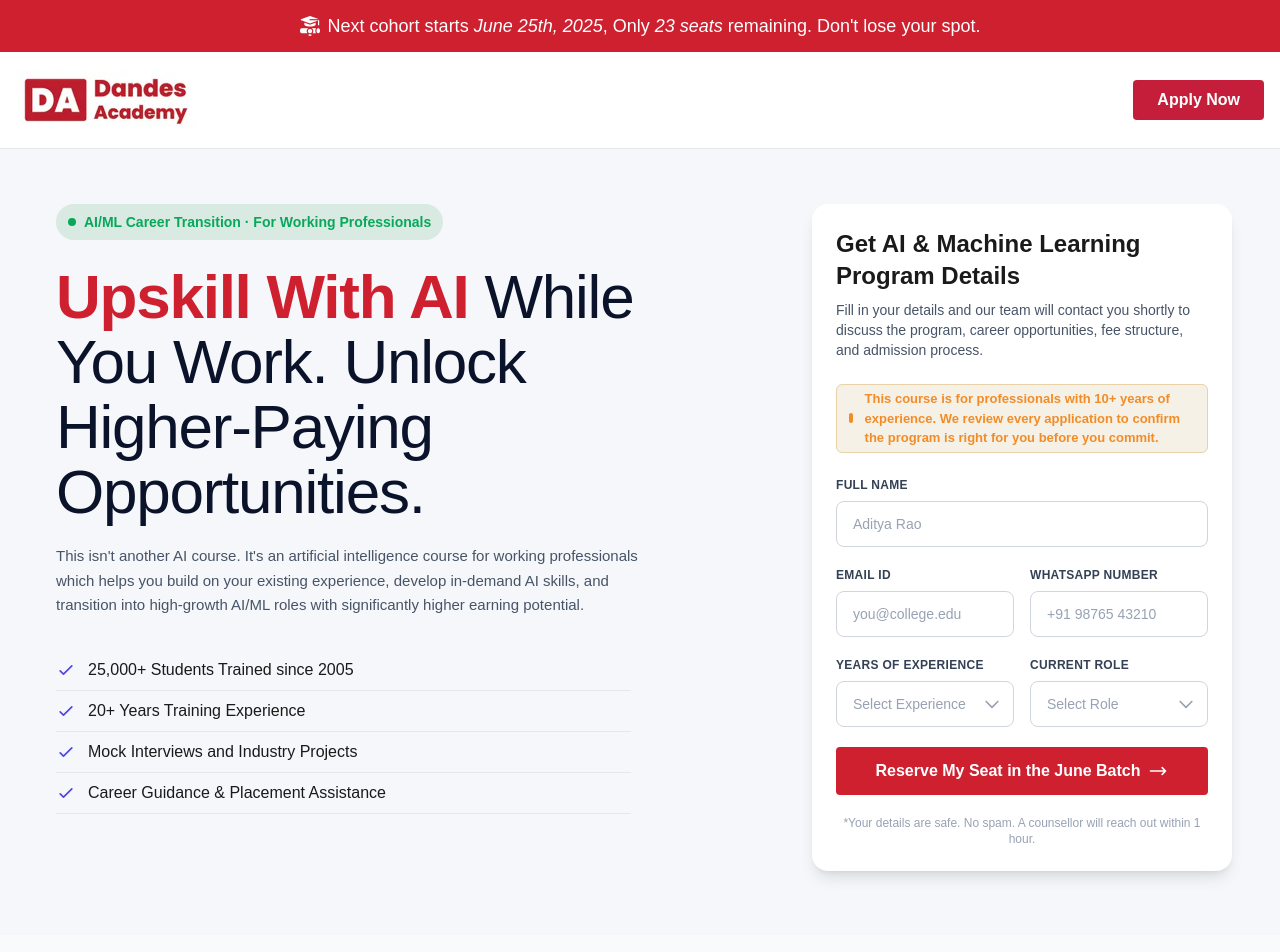
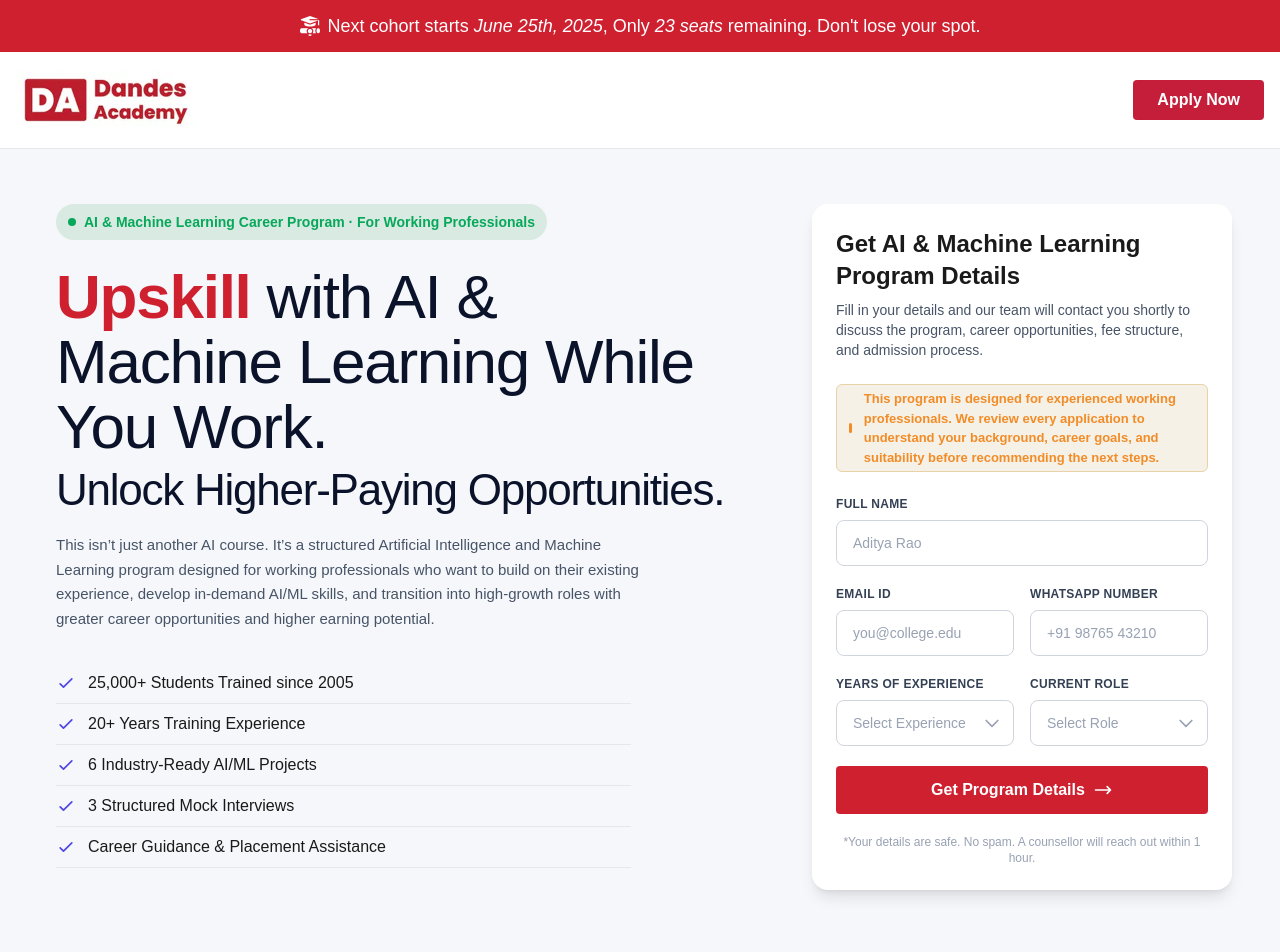
Before and after one commit to srinivas-dande/professionals-landing-page, a Next.js app: page / in a window 1280 px wide. Shown: the top 952 px of the page. Built offline with nearby package versions, Linux system fonts and the light colour scheme.

Commit message:
Chnages updated

```diff
--- a/src/components/working-professionals/FinalCTASection.jsx
+++ b/src/components/working-professionals/FinalCTASection.jsx
@@ -7,7 +7,8 @@ export default function FinalCTASection() {
   const checkItems = [
     '25,000+ Students Trained since 2005',
     '20+ Years Training Experience',
-    'Mock Interviews and Industry Projects',
+    '6 Industry-Ready AI/ML Projects',
+    '3 Structured Mock Interviews',
     'Career Guidance & Placement Assistance',
   ];
 
@@ -187,7 +188,8 @@ export default function FinalCTASection() {
             <div className="bg-[#FEF3C7] rounded-lg px-4 py-3 mb-6 flex items-center gap-2">
               <span className="w-2 h-2 bg-[#F59E0B] rounded-full"></span>
               <span className="text-[#D97706] text-sm font-medium">
-                This course is for professionals with 10+ years of experience. We review every application to confirm the program is right for you before you commit.
+                This program is designed for experienced working professionals.
+                We review every application to understand your background, career goals, and suitability before recommending the next steps.
               </span>
             </div>
 
@@ -283,11 +285,11 @@ export default function FinalCTASection() {
                     className="w-full px-4 py-3 border border-[#D0D5DD] rounded-lg text-[#98A2B3] text-sm bg-white appearance-none focus:outline-none focus:ring-2 focus:ring-[#CF2030] focus:border-transparent cursor-pointer pr-10"
                   >
                     <option value="">Select Experience</option>
-                    <option value="0-2 Years">0-2 Years</option>
-                    <option value="3-5 Years">3-5 Years</option>
-                    <option value="6-10 Years">6-10 Years</option>
-                    <option value="10-15 Years">10-15 Years</option>
-                    <option value="15+ Years">15+ Years</option>
+                    <option value="3 to 6 Years">3 to 6 Years</option>
+                    <option value="6 to 10 Years">6 to 10 Years</option>
+                    <option value="10 to 15 years">10 to 15 years</option>
+                    <option value="15 to 20 Years">15 to 20 Years</option>
+                    <option value="20+ Years">20+ Years</option>
                   </select>
                   {errors.year_of_experience && (
                     <p className="text-red-500 text-xs mt-1">
@@ -318,9 +320,14 @@ export default function FinalCTASection() {
                     <option value="Software Engineer">Software Engineer</option>
                     <option value="Senior Software Engineer">Senior Software Engineer</option>
                     <option value="Tech Lead">Tech Lead</option>
+                    <option value="Project Manager">Project Manager</option>
                     <option value="Engineering Manager">Engineering Manager</option>
-                    <option value="Project Manager">Project Manager</option>
-                    <option value="Business Analyst">Business Analyst</option>
+                    <option value="Product Manager">Product Manager</option>
+                    <option value="Architect">Architect</option>
+                    <option value="Solution Architect">Solution Architect</option>
+                    <option value="Data Engineer">Data Engineer</option>
+                    <option value="DevOps Engineer">DevOps Engineer</option>
+                    <option value="QA / Test Engineer">QA / Test Engineer</option>
                     <option value="Other">Other</option>
                   </select>
                   {errors.current_role && (
@@ -347,7 +354,7 @@ export default function FinalCTASection() {
               disabled={loading}
               className="w-full bg-[#CF2030] hover:bg-[#b01c2a] text-white font-semibold py-3 px-6 rounded-sm flex items-center justify-center gap-2 transition-colors disabled:opacity-60 disabled:cursor-not-allowed"
             >
-              {loading ? "Submitting..." : "Reserve My Seat in the June Batch"}
+              {loading ? "Submitting..." : "Get Program Details"}
 
               {!loading && (
                 <svg
--- a/src/components/working-professionals/HeroSection.jsx
+++ b/src/components/working-professionals/HeroSection.jsx
@@ -7,8 +7,10 @@ export default function HeroSection() {
   const checkItems = [
     '25,000+ Students Trained since 2005',
     '20+ Years Training Experience',
-    'Mock Interviews and Industry Projects',
+    '6 Industry-Ready AI/ML Projects',
+    '3 Structured Mock Interviews',
     'Career Guidance & Placement Assistance',
+
   ];
 
   const [formData, setFormData] = useState({
@@ -150,21 +152,29 @@ export default function HeroSection() {
           <div className="inline-flex items-center gap-2 bg-[#D8EAE2] rounded-full px-3 py-2 mb-6 w-full md:w-auto">
             <span className="w-2 h-2 bg-[#08A85B] rounded-full"></span>
             <span className="text-[#08A85B] text-[11px] md:text-sm font-bold">
-              AI/ML Career Transition · For Working Professionals
+              AI & Machine Learning Career Program · For Working Professionals
             </span>
           </div>
 
           {/* Heading */}
           <h1 className="max-w-[900px] text-[30px] md:text-[58px] lg:text-[62px] font-medium leading-[1.05] tracking-[-0.02em] mb-5">
-            <span className="text-[#CF2030] font-semibold">Upskill With AI</span>
+            <span className="text-[#CF2030] font-semibold">Upskill</span>
             <span className="text-[#0B132B]">
-              {" "}While You Work. Unlock Higher-Paying Opportunities.
-            </span>
+              {" "}with AI & Machine Learning While You Work.
+
+              <span className="block text-[24px] md:text-[40px] lg:text-[44px] text-[#0B132B] mt-2">
+                Unlock Higher-Paying Opportunities.
+              </span>
+
+            </span >
+
           </h1>
+
 
           {/* Description */}
           <p className="text-[#475467] text-[15px] md:text-[15px] leading-7 md:leading-relaxed mb-8 max-w-[600px]">
-            This isn't another AI course. It's an artificial intelligence course for working professionals which helps you build on your existing experience, develop in-demand AI skills, and transition into high-growth AI/ML roles with significantly higher earning potential.
+            This isn’t just another AI course. It’s a structured Artificial Intelligence and Machine Learning program designed for working professionals who want to build on their existing experience, develop in-demand AI/ML skills, and transition into high-growth roles with greater career opportunities and higher earning potential.
+
           </p>
 
           {/* Checklist */}
@@ -197,7 +207,8 @@ export default function HeroSection() {
           <div className="bg-[#F5F1E6] border border-[#E9D2A8] rounded-md px-3 py-1 mb-6 flex items-center gap-3">
             <span className="w-2.5 h-2.5 bg-[#F28C28] rounded-full"></span>
             <span className="text-[#F28C28] text-[13px] font-semibold">
-              This course is for professionals with 10+ years of experience. We review every application to confirm the program is right for you before you commit.
+              This program is designed for experienced working professionals.
+We review every application to understand your background, career goals, and suitability before recommending the next steps.
             </span>
           </div>
 
@@ -293,11 +304,11 @@ export default function HeroSection() {
                     className="w-full px-4 py-3 border border-[#D0D5DD] rounded-lg text-[#98A2B3] text-sm bg-white appearance-none focus:outline-none focus:ring-2 focus:ring-[#CF2030] focus:border-transparent cursor-pointer pr-10"
                   >
                     <option value="">Select Experience</option>
-                    <option value="0-2 Years">0-2 Years</option>
-                    <option value="3-5 Years">3-5 Years</option>
-                    <option value="6-10 Years">6-10 Years</option>
-                    <option value="10-15 Years">10-15 Years</option>
-                    <option value="15+ Years">15+ Years</option>
+                    <option value="3 to 6 Years">3 to 6 Years</option>
+                    <option value="6 to 10 Years">6 to 10 Years</option>
+                    <option value="10 to 15 years">10 to 15 years</option>
+                    <option value="15 to 20 Years">15 to 20 Years</option>
+                    <option value="20+ Years">20+ Years</option>
                   </select>
                   {errors.year_of_experience && (
                     <p className="text-red-500 text-xs mt-1">
@@ -328,9 +339,14 @@ export default function HeroSection() {
                     <option value="Software Engineer">Software Engineer</option>
                     <option value="Senior Software Engineer">Senior Software Engineer</option>
                     <option value="Tech Lead">Tech Lead</option>
+                    <option value="Project Manager">Project Manager</option>
                     <option value="Engineering Manager">Engineering Manager</option>
-                    <option value="Project Manager">Project Manager</option>
-                    <option value="Business Analyst">Business Analyst</option>
+                    <option value="Product Manager">Product Manager</option>
+                    <option value="Architect">Architect</option>
+                    <option value="Solution Architect">Solution Architect</option>
+                    <option value="Data Engineer">Data Engineer</option>
+                    <option value="DevOps Engineer">DevOps Engineer</option>
+                    <option value="QA / Test Engineer">QA / Test Engineer</option>
                     <option value="Other">Other</option>
                   </select>
                   {errors.current_role && (
@@ -357,7 +373,7 @@ export default function HeroSection() {
               disabled={loading}
               className="w-full bg-[#CF2030] hover:bg-[#b01c2a] text-white font-semibold py-3 px-6 rounded-sm flex items-center justify-center gap-2 transition-colors disabled:opacity-60 disabled:cursor-not-allowed"
             >
-              {loading ? "Submitting..." : "Reserve My Seat in the June Batch"}
+              {loading ? "Submitting..." : "Get Program Details"}
 
               {!loading && (
                 <svg
--- a/src/components/working-professionals/StatsBanner.jsx
+++ b/src/components/working-professionals/StatsBanner.jsx
@@ -3,27 +3,27 @@
 export default function StatsBanner() {
   const stats = [
     {
-      value: '₹42',
-      suffix: 'L',
+      value: '25,000+',
+
       description:
-        'Average new package for professionals who complete the programme',
+        'STUDENTS TRAINED',
     },
     {
-      value: '+₹18',
-      suffix: 'L',
+      value: '6',
+
       description:
-        'Average salary increase over previous package',
+        'AI/ML PROJECTS',
     },
     {
-      value: '91',
-      suffix: '%',
+      value: '3',
+
       description:
-        'Transition success rate within 6 months of completion',
+        'MOCK INTERVIEWS',
     },
   ];
 
   return (
-    <section className="bg-[#CF2030] md:h-[196px] rounded-[1px]">
+    <section className="bg-[#CF2030] md:h-[150px] rounded-[1px]">
       <div className="grid grid-cols-1 md:grid-cols-3 md:h-full">
         {stats.map((stat, index) => (
           <div
@@ -38,9 +38,7 @@ export default function StatsBanner() {
               <span className="text-4xl md:text-6xl">
                 {stat.value}
               </span>
-              <span className="text-2xl md:text-4xl align-baseline ml-1">
-                {stat.suffix}
-              </span>
+
             </h2>
 
             <p className="mt-3 max-w-[320px] text-white text-sm md:text-sm leading-snug font-normal">
```
